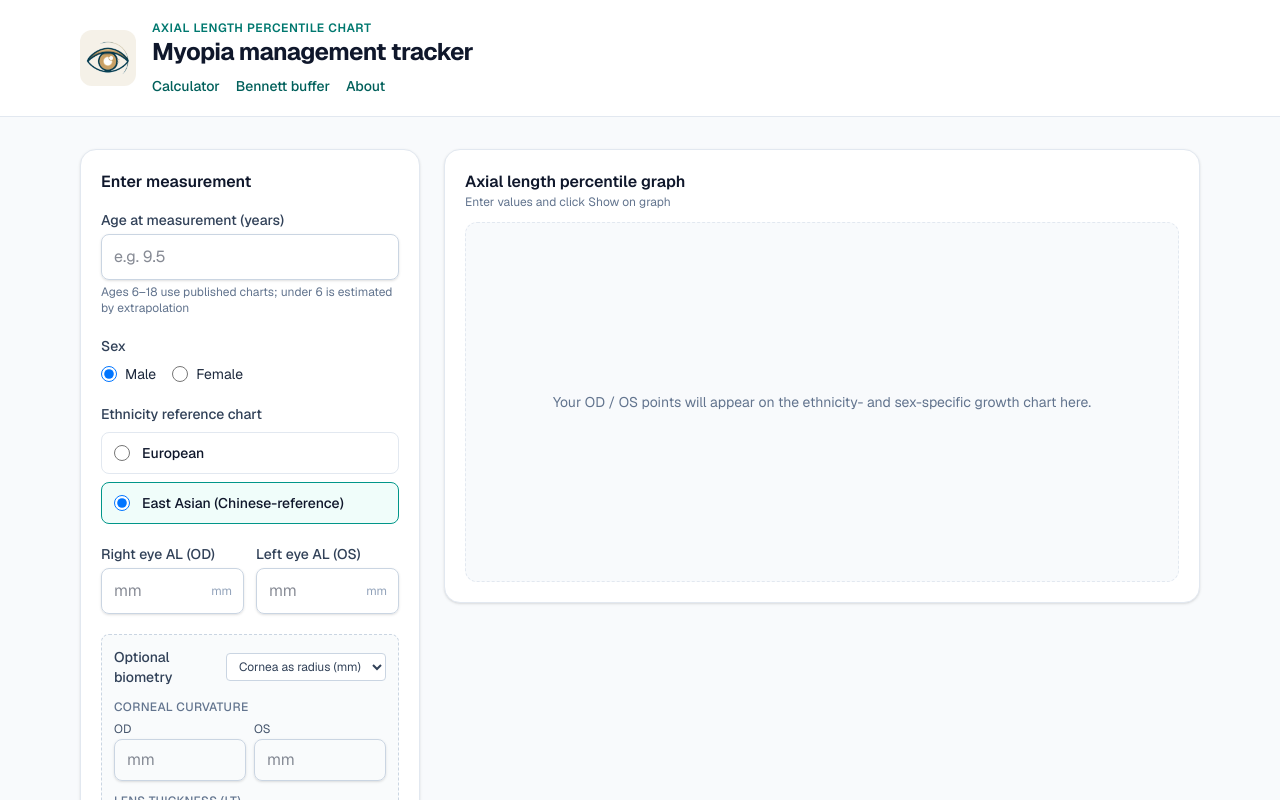
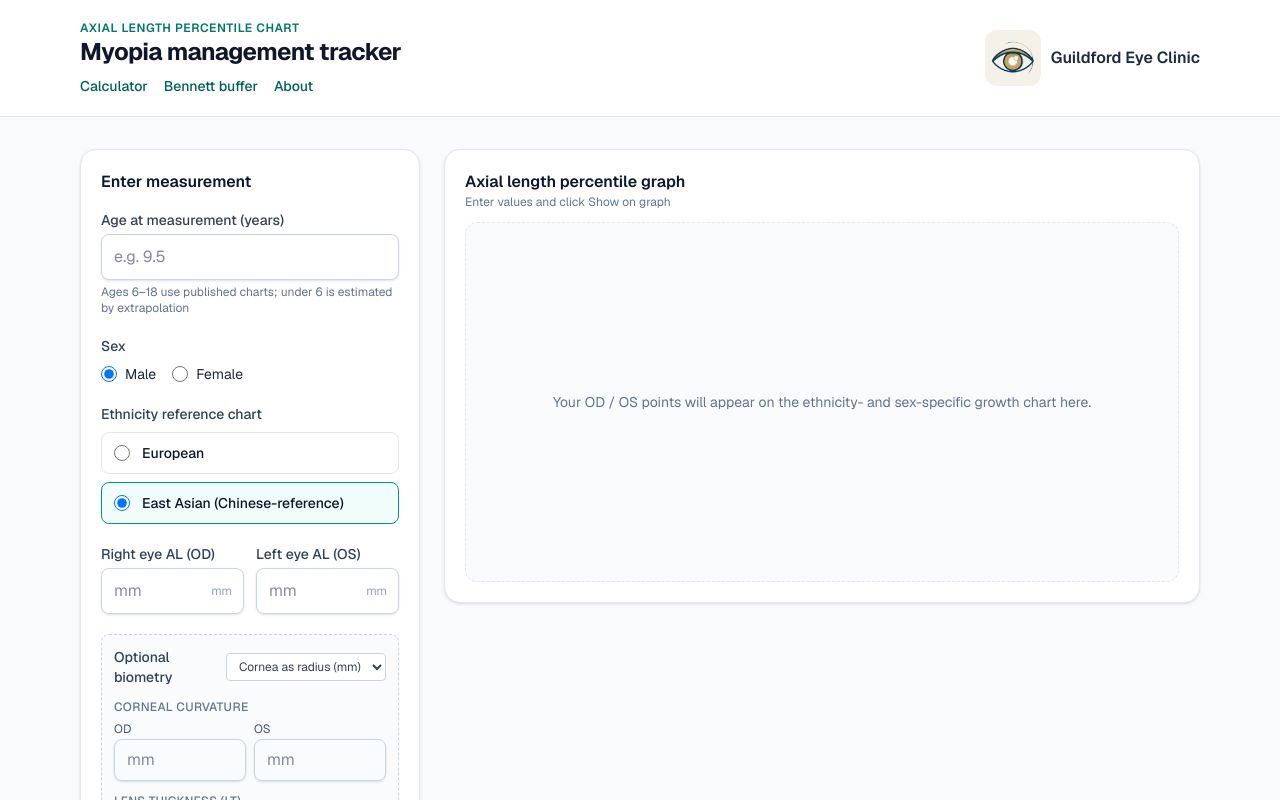
Before and after one commit to guildfordeyeclinic/myopia-tracker, a Next.js app: page / in a window 1280 px wide. Shown: the top 800 px of the page. Built offline with nearby package versions, Linux system fonts and the light colour scheme; no server answers.

Commit message:
Move clinic logo to the right and show Guildford Eye Clinic name

```diff
--- a/src/components/SiteHeader.tsx
+++ b/src/components/SiteHeader.tsx
@@ -10,23 +10,7 @@ export function SiteHeader({
 }) {
   return (
     <header className="no-print border-b border-slate-200 bg-white">
-      <div className="mx-auto flex max-w-6xl items-center gap-3 px-4 py-5 sm:gap-4">
-        <a
-          href={CLINIC_URL}
-          target="_blank"
-          rel="noopener noreferrer"
-          className="shrink-0 rounded-xl outline-offset-2 hover:opacity-90 focus-visible:outline focus-visible:outline-2 focus-visible:outline-teal-700"
-          aria-label={CLINIC_NAME}
-        >
-          {/* Eye mark only — clinic name is in the accessible label, not on screen */}
-          <img
-            src="/icon-192.png"
-            alt=""
-            width={56}
-            height={56}
-            className="h-12 w-12 rounded-xl sm:h-14 sm:w-14"
-          />
-        </a>
+      <div className="mx-auto flex max-w-6xl flex-col gap-4 px-4 py-5 sm:flex-row sm:items-center sm:justify-between">
         <div className="min-w-0">
           <p className="text-xs font-semibold uppercase tracking-wider text-teal-700">
             {subtitle}
@@ -58,6 +42,23 @@ export function SiteHeader({
             </Link>
           </nav>
         </div>
+        <a
+          href={CLINIC_URL}
+          target="_blank"
+          rel="noopener noreferrer"
+          className="inline-flex shrink-0 items-center gap-2.5 rounded-xl outline-offset-2 hover:opacity-90 focus-visible:outline focus-visible:outline-2 focus-visible:outline-teal-700"
+        >
+          <img
+            src="/icon-192.png"
+            alt=""
+            width={56}
+            height={56}
+            className="h-12 w-12 rounded-xl sm:h-14 sm:w-14"
+          />
+          <span className="text-sm font-semibold leading-tight text-slate-800 sm:text-base">
+            {CLINIC_NAME}
+          </span>
+        </a>
       </div>
     </header>
   );
```
